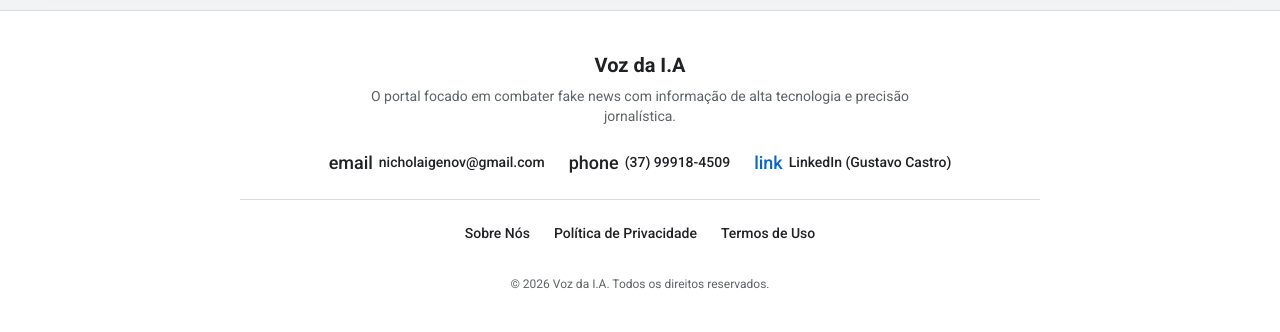
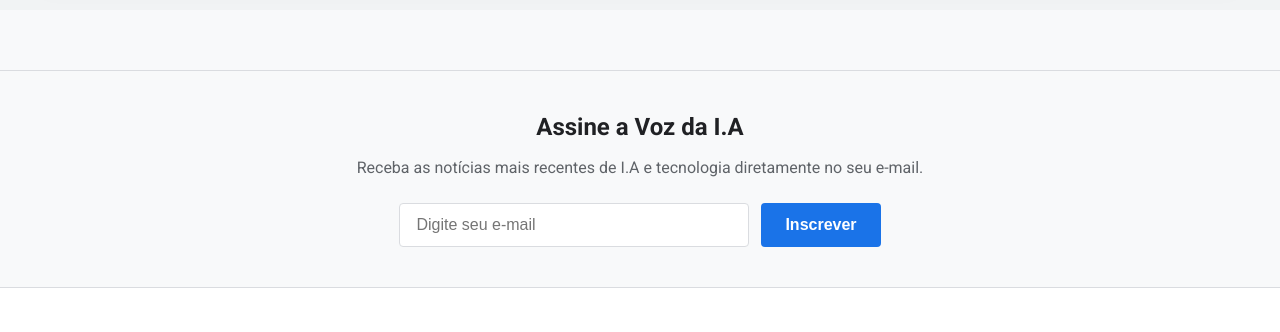
Before and after one commit to GustavoGenov/vozdaia, a Next.js app: page /admin/login in a window 1280 px wide. Shown: the part 966-1298 px from the top of the page. Built offline with nearby package versions, Linux system fonts and the light colour scheme; no server answers; the database is empty; a web font is replaced by a local one.

Commit message:
feat: add analytics and subscription trackers

```diff
--- /dev/null
+++ b/src/app/components/PageTracker.js
@@ -0,0 +1,25 @@
+'use client';
+
+import { useEffect, useRef } from 'react';
+import { usePathname } from 'next/navigation';
+import { supabase } from '@/lib/supabase';
+
+export default function PageTracker() {
+  const pathname = usePathname();
+  const tracked = useRef(new Set());
+
+  useEffect(() => {
+    // Evitar contar duas vezes a mesma rota na mesma sessão para evitar flood
+    if (pathname && !tracked.current.has(pathname)) {
+      tracked.current.add(pathname);
+
+      // Insere silenciosamente no supabase
+      supabase.from('page_views').insert([{ path: pathname }])
+        .then(({ error }) => {
+          if (error) console.error('Erro ao registrar visita:', error);
+        });
+    }
+  }, [pathname]);
+
+  return null;
+}
--- /dev/null
+++ b/src/app/components/SubscribeForm.js
@@ -0,0 +1,65 @@
+'use client';
+
+import { useState } from 'react';
+import { supabase } from '@/lib/supabase';
+
+export default function SubscribeForm() {
+  const [email, setEmail] = useState('');
+  const [status, setStatus] = useState('idle'); // idle, loading, success, error
+  const [msg, setMsg] = useState('');
+
+  const handleSubscribe = async (e) => {
+    e.preventDefault();
+    if (!email) return;
+
+    setStatus('loading');
+    const { error } = await supabase.from('subscribers').insert([{ email }]);
+
+    if (error) {
+      if (error.code === '23505') { // unique violation
+        setMsg('Você já está inscrito!');
+        setStatus('success');
+      } else {
+        setMsg('Ocorreu um erro. Tente novamente.');
+        setStatus('error');
+      }
+    } else {
+      setMsg('Inscrição confirmada com sucesso!');
+      setStatus('success');
+      setEmail('');
+    }
+  };
+
+  return (
+    <div style={{ background: '#f8f9fa', padding: '40px 20px', textAlign: 'center', borderTop: '1px solid #dadce0', marginTop: '60px' }}>
+      <div style={{ maxWidth: '600px', margin: '0 auto' }}>
+        <h3 style={{ fontSize: '24px', color: '#202124', marginBottom: '12px' }}>Assine a Voz da I.A</h3>
+        <p style={{ color: '#5f6368', marginBottom: '24px' }}>Receba as notícias mais recentes de I.A e tecnologia diretamente no seu e-mail.</p>
+
+        <form onSubmit={handleSubscribe} style={{ display: 'flex', gap: '12px', justifyContent: 'center' }}>
+          <input
+            type="email"
+            placeholder="Digite seu e-mail"
+            value={email}
+            onChange={(e) => setEmail(e.target.value)}
+            required
+            style={{ padding: '12px 16px', borderRadius: '4px', border: '1px solid #dadce0', fontSize: '16px', flex: 1, maxWidth: '350px' }}
+          />
+          <button
+            type="submit"
+            disabled={status === 'loading'}
+            style={{ padding: '12px 24px', borderRadius: '4px', border: 'none', background: '#1a73e8', color: '#fff', fontSize: '16px', fontWeight: 'bold', cursor: 'pointer' }}
+          >
+            {status === 'loading' ? 'Enviando...' : 'Inscrever'}
+          </button>
+        </form>
+
+        {msg && (
+          <div style={{ marginTop: '16px', color: status === 'error' ? '#d93025' : '#137333', fontWeight: '500' }}>
+            {msg}
+          </div>
+        )}
+      </div>
+    </div>
+  );
+}
--- a/src/app/layout.js
+++ b/src/app/layout.js
@@ -2,6 +2,8 @@ import './globals.css';
 import Link from 'next/link';
 import Script from 'next/script';
 import { supabase } from '@/lib/supabase';
+import PageTracker from './components/PageTracker';
+import SubscribeForm from './components/SubscribeForm';
 
 export const metadata = {
   title: 'Voz da I.A - Combate às Fake News com Tecnologia',
@@ -114,6 +116,8 @@ export default async function RootLayout({ children }) {
           <div style={{ flex: 1, display: 'flex', flexDirection: 'column' }}>
             {children}
 
+            <SubscribeForm />
+
             {/* INSTITUTIONAL FOOTER */}
             <footer style={{
               marginTop: 'auto',
@@ -159,6 +163,7 @@ export default async function RootLayout({ children }) {
           </div>
 
         </div>
+        <PageTracker />
       </body>
     </html>
   );
```
Also changed, not shown: src/app/admin/page.js (+14 -5 lines).
